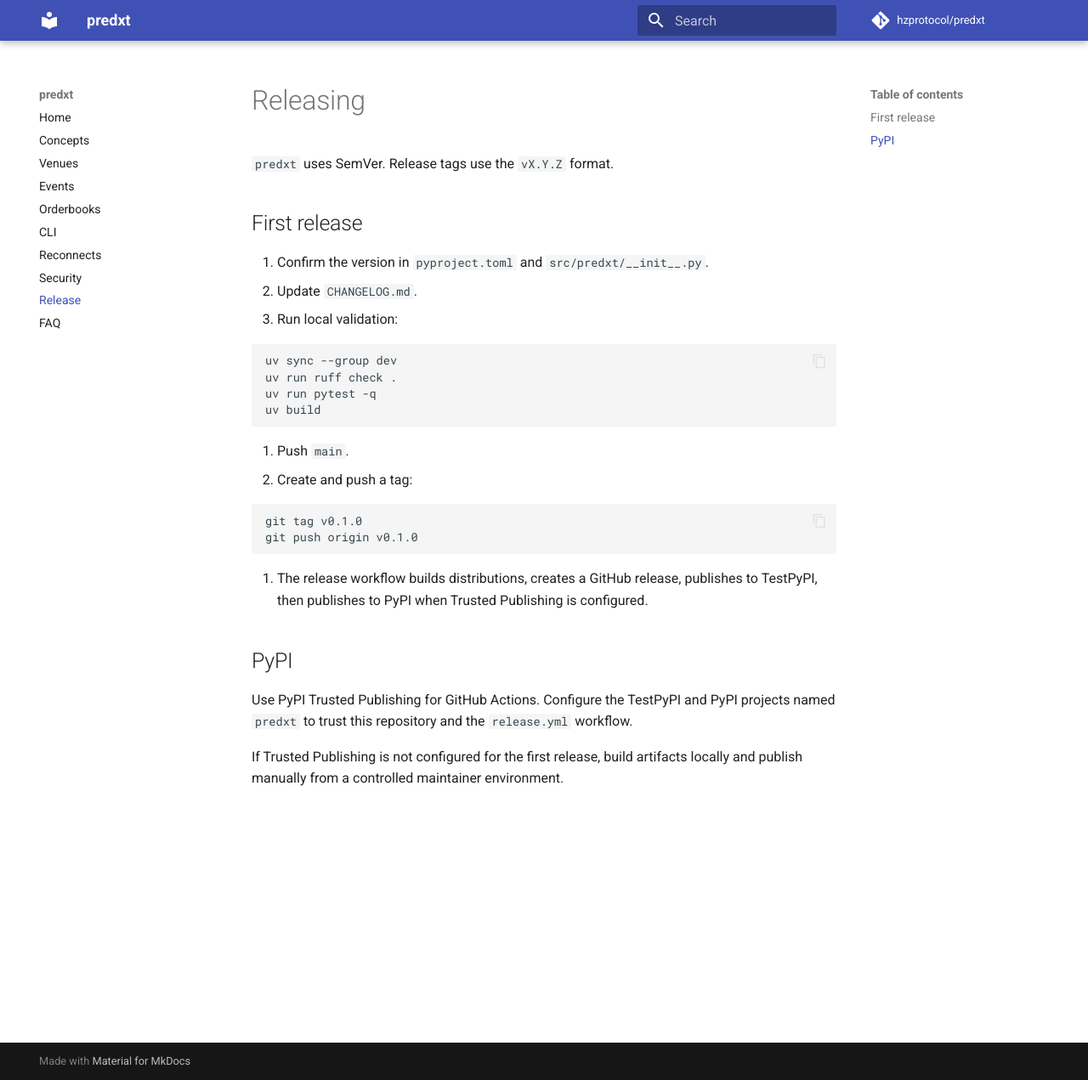
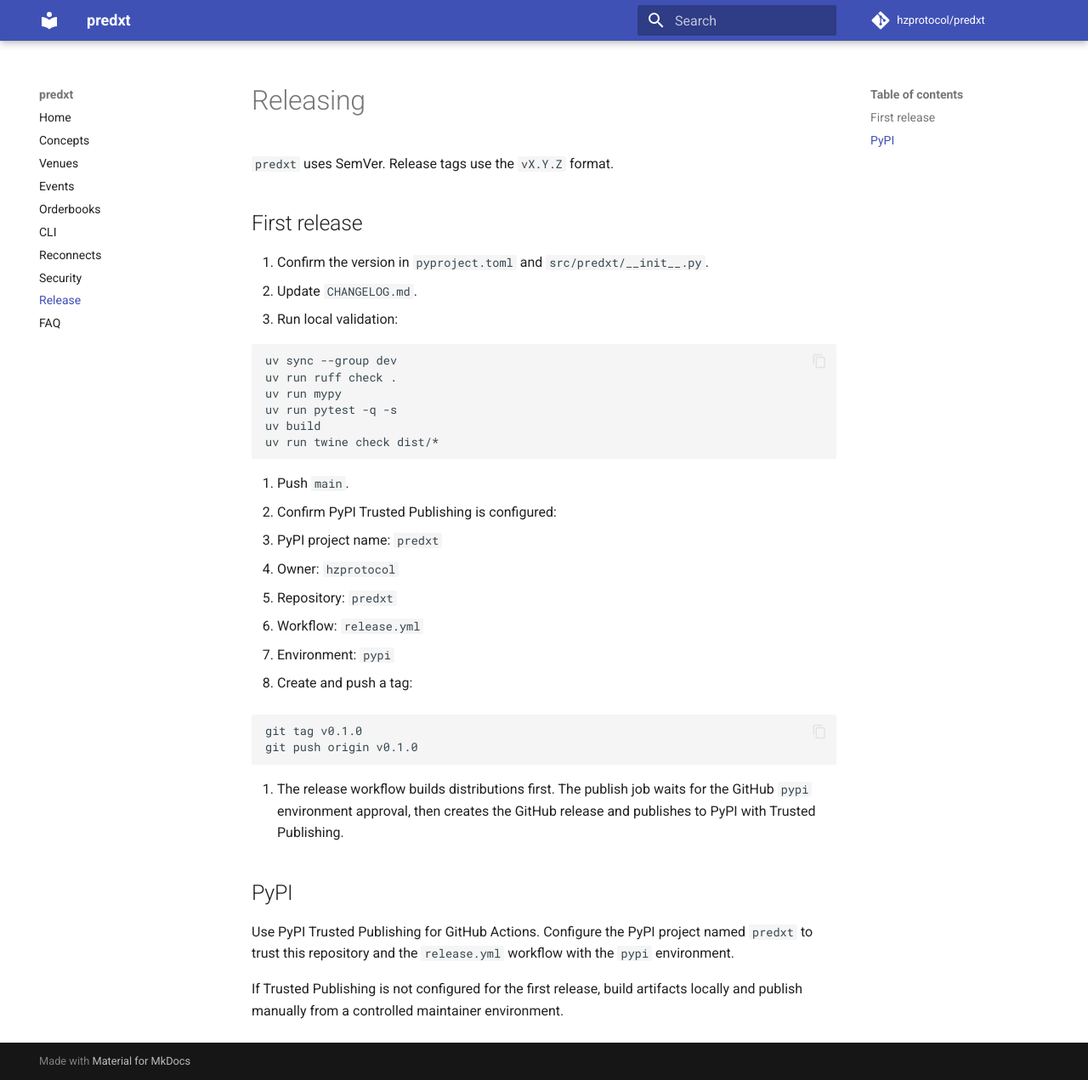
Before and after one commit to hzprotocol/predxt, an MkDocs documentation site: the page built from docs/releasing.md, in a window 1280 px wide and 1271 px high. Shown: the whole window at 85% size. Built offline with MkDocs 1.6.1 and Material for MkDocs 9.7.7, drawn with Linux system fonts in a browser that asks for light colours; comment, search, counter and statistics services are not loaded.

Commit message:
Gate PyPI release publishing

````diff
--- a/docs/releasing.md
+++ b/docs/releasing.md
@@ -11,25 +11,37 @@
    ```bash
    uv sync --group dev
    uv run ruff check .
-   uv run pytest -q
+   uv run mypy
+   uv run pytest -q -s
    uv build
+   uv run twine check dist/*
    ```
 
 4. Push `main`.
-5. Create and push a tag:
+5. Confirm PyPI Trusted Publishing is configured:
+
+   - PyPI project name: `predxt`
+   - Owner: `hzprotocol`
+   - Repository: `predxt`
+   - Workflow: `release.yml`
+   - Environment: `pypi`
+
+6. Create and push a tag:
 
    ```bash
    git tag v0.1.0
    git push origin v0.1.0
    ```
 
-6. The release workflow builds distributions, creates a GitHub release, publishes
-   to TestPyPI, then publishes to PyPI when Trusted Publishing is configured.
+7. The release workflow builds distributions first. The publish job waits for
+   the GitHub `pypi` environment approval, then creates the GitHub release and
+   publishes to PyPI with Trusted Publishing.
 
 ## PyPI
 
-Use PyPI Trusted Publishing for GitHub Actions. Configure the TestPyPI and PyPI
-projects named `predxt` to trust this repository and the `release.yml` workflow.
+Use PyPI Trusted Publishing for GitHub Actions. Configure the PyPI project named
+`predxt` to trust this repository and the `release.yml` workflow with the
+`pypi` environment.
 
 If Trusted Publishing is not configured for the first release, build artifacts
 locally and publish manually from a controlled maintainer environment.
````
Also changed, not shown: CHANGELOG.md (+2 -0 lines), 1 other file.
